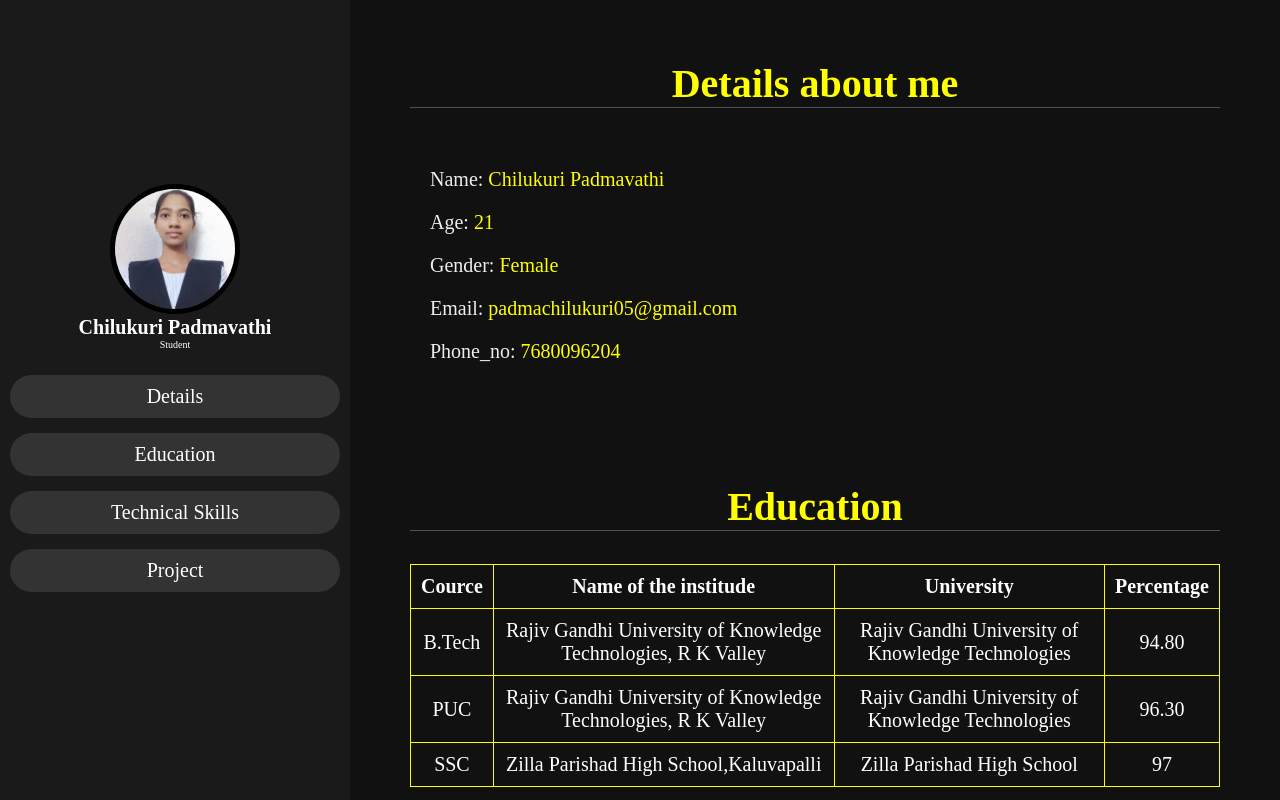
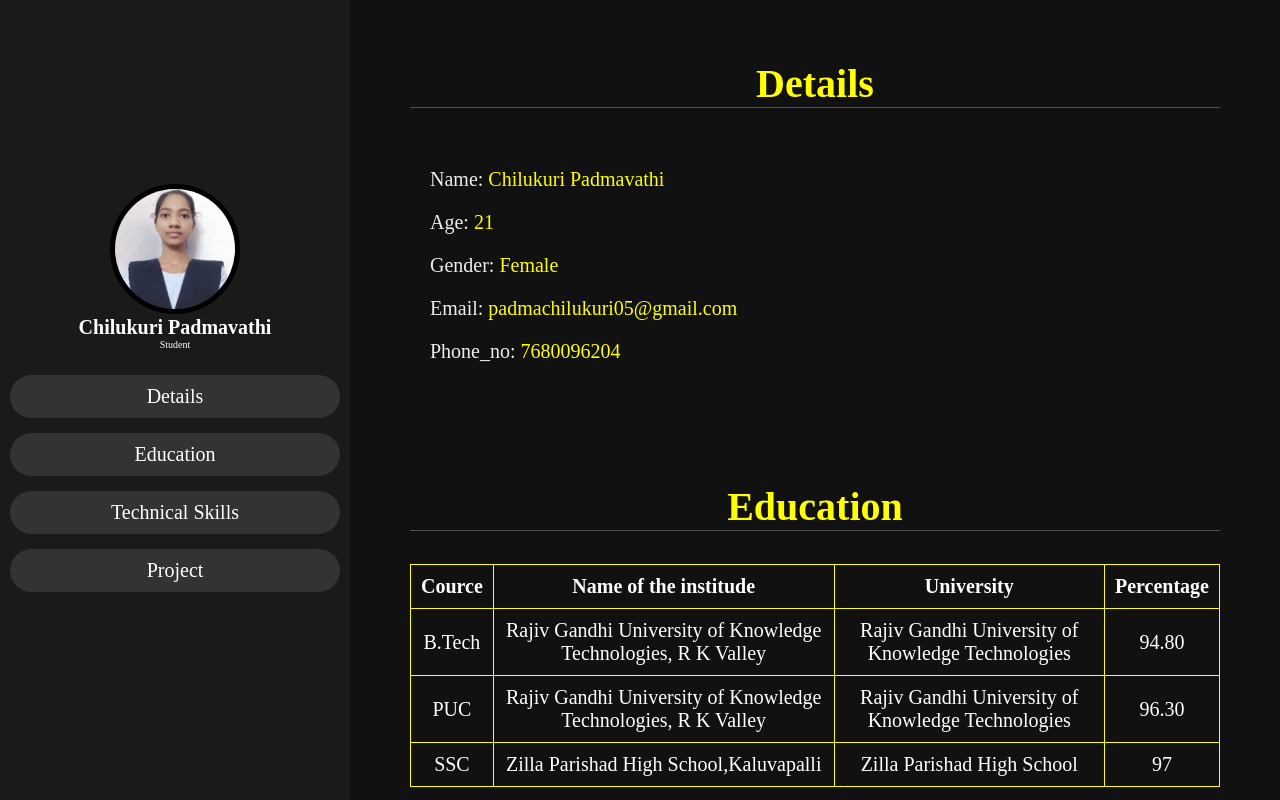
Before and after one commit to padmachilukuri/padma.github.io, a plain HTML site: page index.html in a window 1280 px wide. Shown: the top 800 px of the page. Drawn offline with Linux system fonts and the light colour scheme.

Commit message:
index.html

```diff
--- a/index.html
+++ b/index.html
@@ -24,7 +24,7 @@
        </nav>
     </header>
     <section class="Details" id="Details">
-        <h1 class="heading"><span>Details about me</span></h1>
+        <h1 class="heading"><span>Details</span></h1>
         <div class="Row">
         <div class="det">
              <h3><span>Name: </span>Chilukuri Padmavathi</h3>
```
